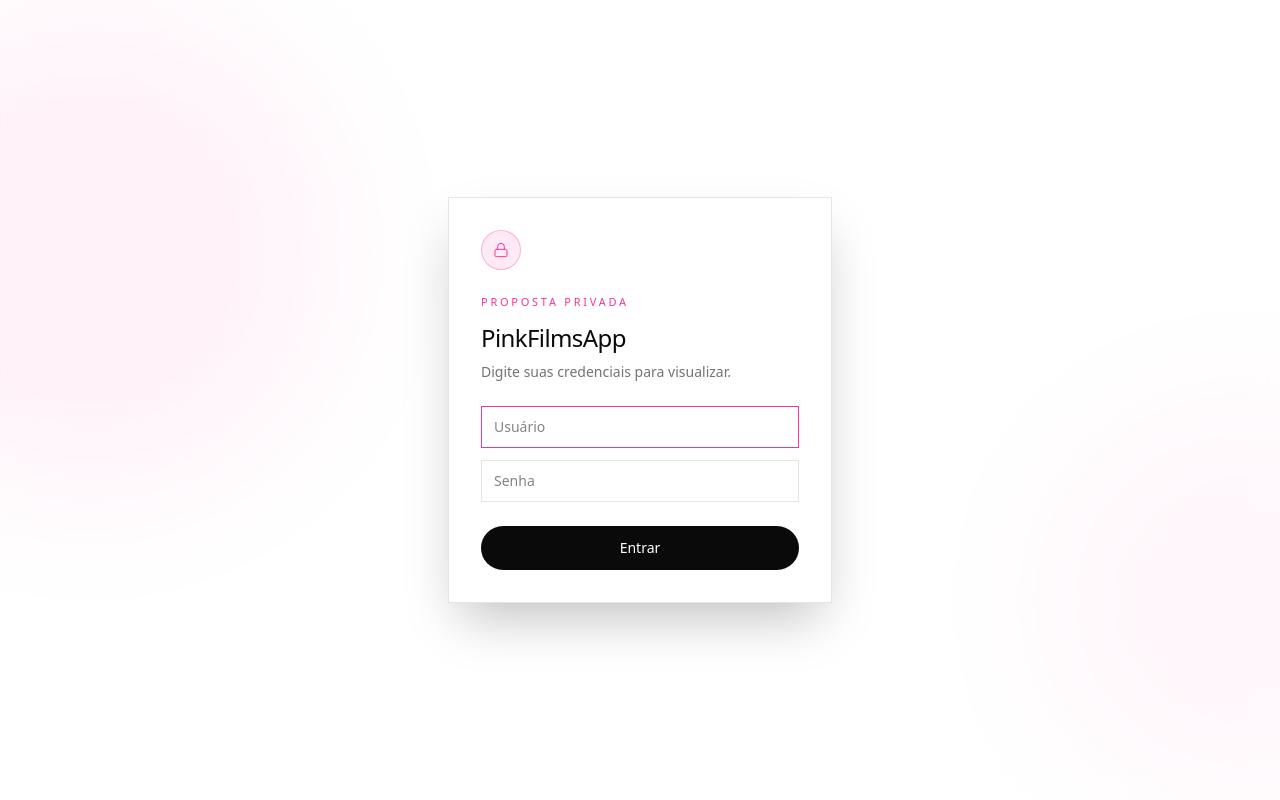
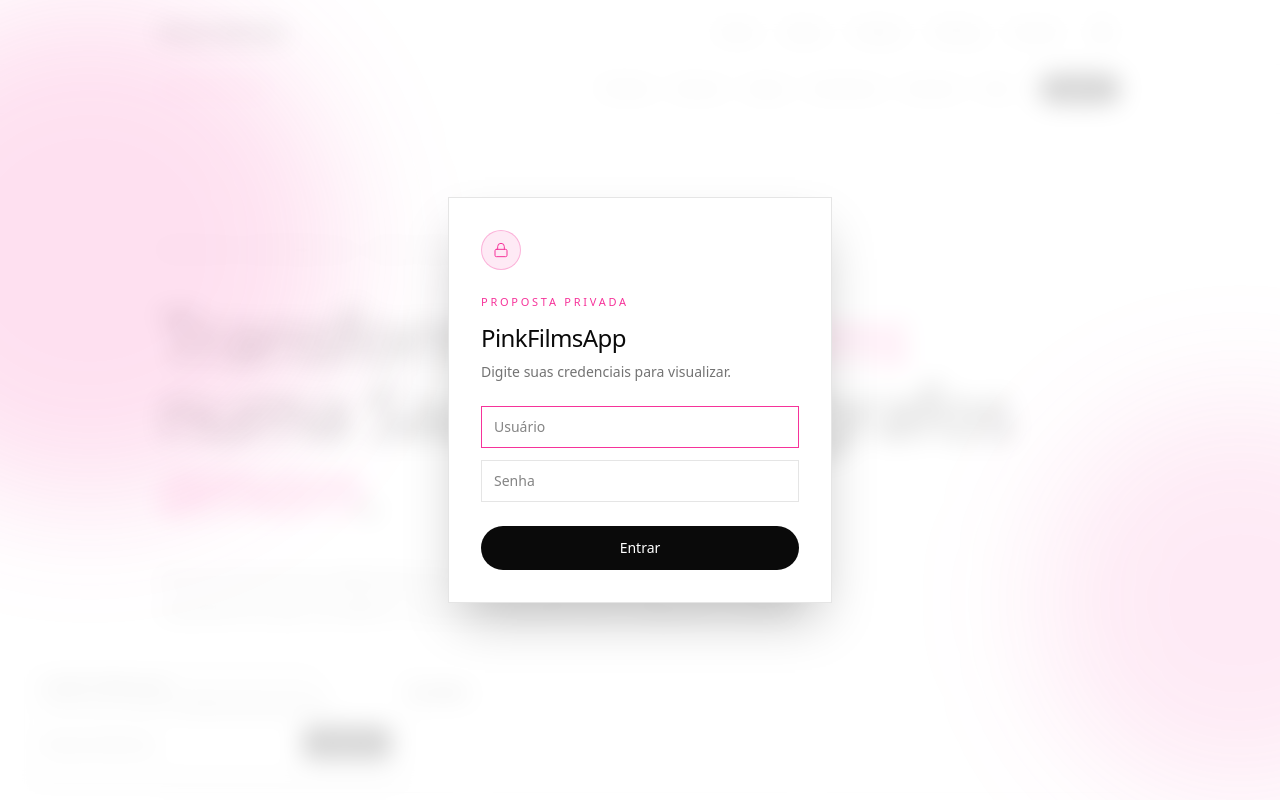
Before and after one commit to renanpontez/martinzrenan.dev, a Next.js app: page /proposals/pinkfilmsapp in a window 1280 px wide. Shown: the top 800 px of the page. Built offline with nearby package versions, Linux system fonts and the light colour scheme.

Commit message:
feat: 80% gate mask (peek through) + scroll fade-in-up sections

```diff
--- a/src/app/proposals/pinkfilmsapp/page.tsx
+++ b/src/app/proposals/pinkfilmsapp/page.tsx
@@ -20,6 +20,7 @@ import { Container } from "@/components/layout/container";
 import { Button } from "@/components/ui/button";
 import { ProposalNav } from "@/components/proposals/proposal-nav";
 import { ProposalGate } from "@/components/proposals/proposal-gate";
+import { Reveal } from "@/components/proposals/reveal";
 
 export const metadata: Metadata = {
   title: "Proposta — PinkFilmsApp",
@@ -46,7 +47,9 @@ const Section = ({
   children: React.ReactNode;
 }) => (
   <section id={id} className="py-24 sm:py-32">
-    <Container>{children}</Container>
+    <Container>
+      <Reveal>{children}</Reveal>
+    </Container>
   </section>
 );
 
--- a/src/components/proposals/proposal-gate.tsx
+++ b/src/components/proposals/proposal-gate.tsx
@@ -44,8 +44,22 @@ export function ProposalGate({
   };
 
   return (
-    <div className="fixed inset-0 z-[100] flex items-center justify-center overflow-hidden bg-background p-6">
-      {/* decorative blurred backdrop */}
+    <>
+      {/* page peeks through behind the mask */}
+      <div
+        aria-hidden
+        className="pointer-events-none select-none"
+      >
+        {children}
+      </div>
+
+      <div className="fixed inset-0 z-[100] flex items-center justify-center overflow-hidden p-6">
+        {/* 80% mask */}
+        <div
+          aria-hidden
+          className="pointer-events-none absolute inset-0 bg-background/80 backdrop-blur-md"
+        />
+        {/* decorative blurred pink blobs */}
         <div
           aria-hidden
           className="pointer-events-none absolute -left-40 top-0 h-[500px] w-[500px] rounded-full bg-pink-500/15 blur-3xl"
@@ -53,10 +67,6 @@ export function ProposalGate({
         <div
           aria-hidden
           className="pointer-events-none absolute -right-40 bottom-0 h-[400px] w-[400px] rounded-full bg-pink-500/10 blur-3xl"
-      />
-      <div
-        aria-hidden
-        className="pointer-events-none absolute inset-0 bg-background/60 backdrop-blur-md"
         />
 
         <form
@@ -111,5 +121,6 @@ export function ProposalGate({
         </button>
       </form>
       </div>
+    </>
   );
 }
--- /dev/null
+++ b/src/components/proposals/reveal.tsx
@@ -0,0 +1,23 @@
+"use client";
+
+import { motion } from "framer-motion";
+
+interface RevealProps {
+  children: React.ReactNode;
+  className?: string;
+  delay?: number;
+}
+
+export function Reveal({ children, className, delay = 0 }: RevealProps) {
+  return (
+    <motion.div
+      initial={{ opacity: 0, y: 24 }}
+      whileInView={{ opacity: 1, y: 0 }}
+      viewport={{ once: true, margin: "-10% 0px -10% 0px" }}
+      transition={{ duration: 0.6, ease: "easeOut", delay }}
+      className={className}
+    >
+      {children}
+    </motion.div>
+  );
+}
```
Lines whose indentation alone changed are shown as unchanged.
